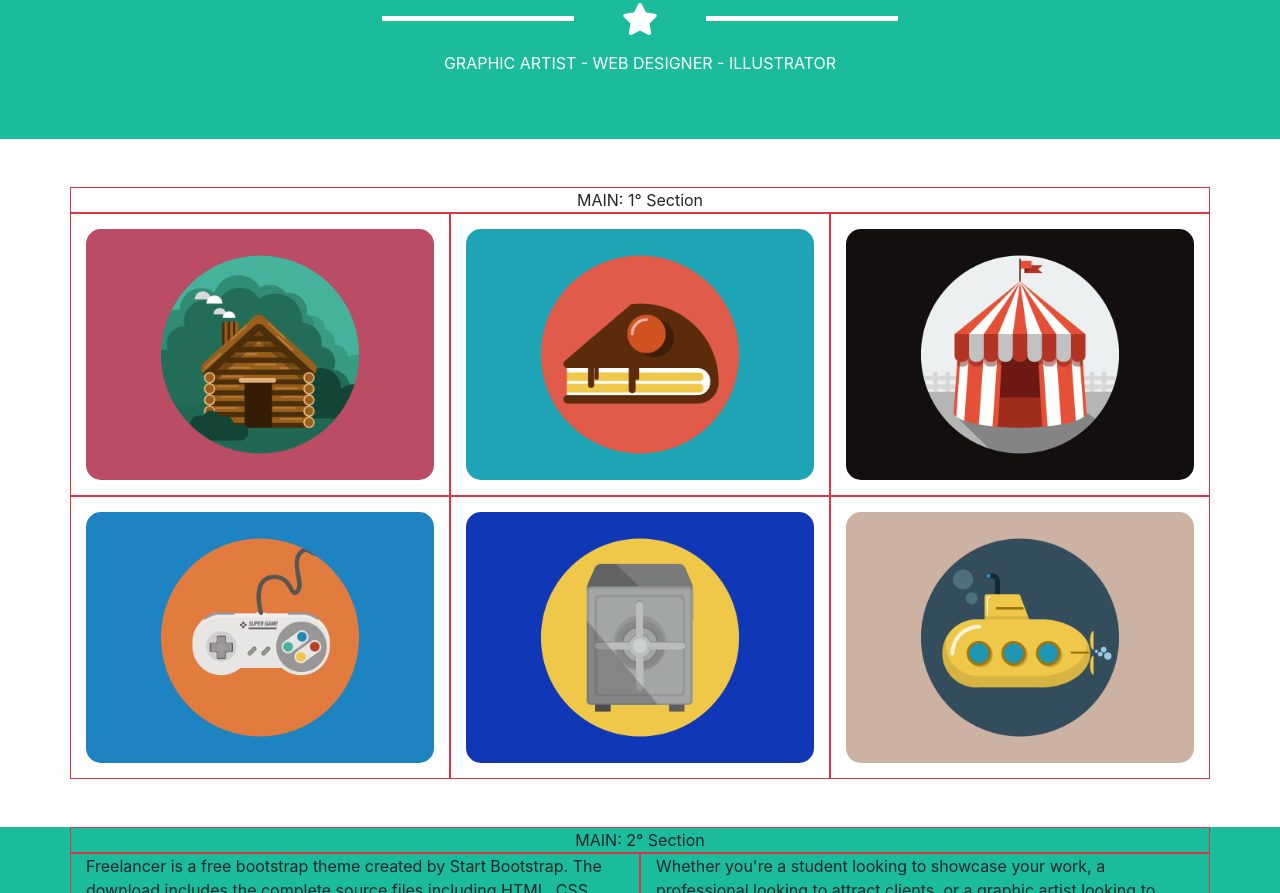
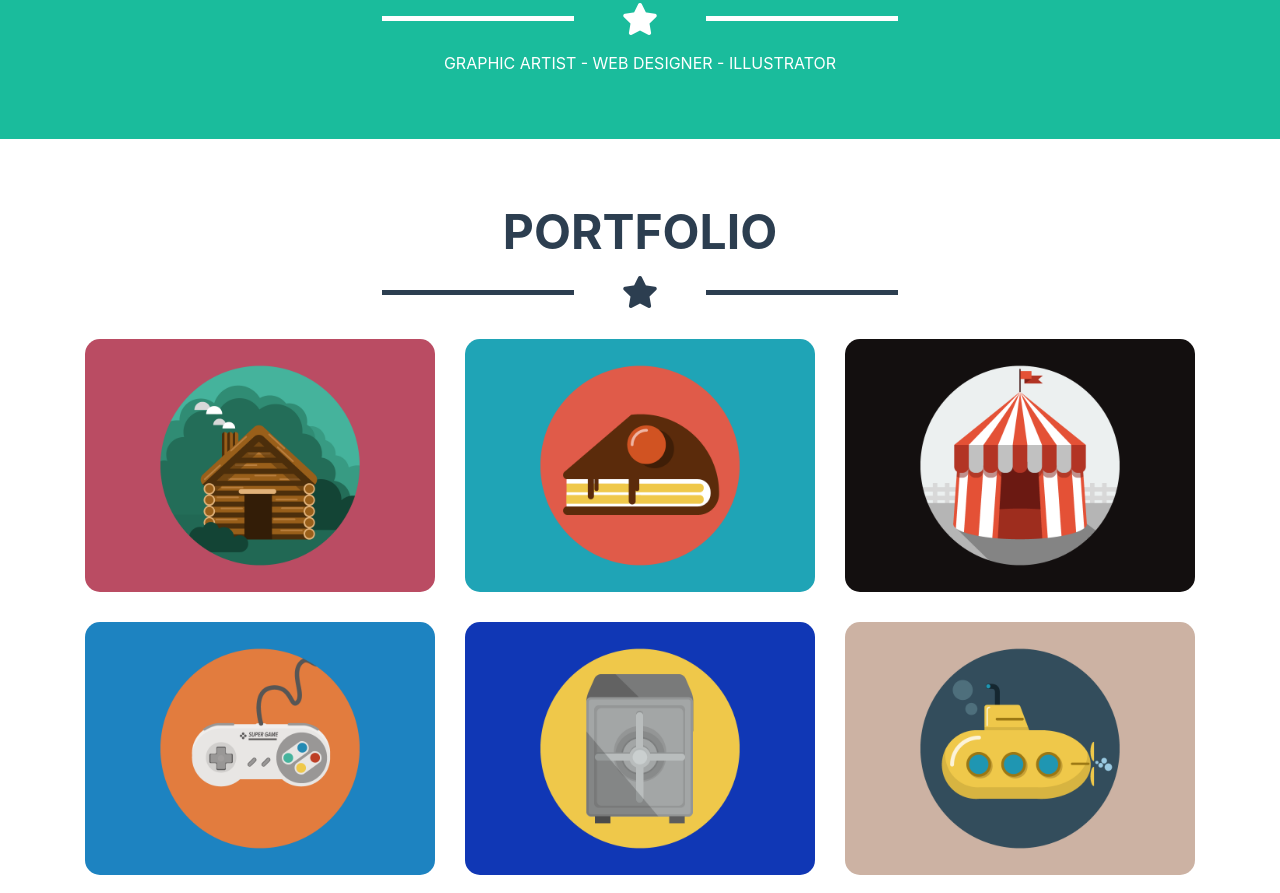
Before and after one commit to planeset94/html-css-bootstrap-freelancer, a plain HTML site: page index.html in a window 1280 px wide. Shown: the part 415-1308 px from the top of the page. Drawn offline with nearby package versions, Linux system fonts and the light colour scheme.

Commit message:
MAIN: 1° section -- DONE

```diff
--- a/assets/css/style.css
+++ b/assets/css/style.css
@@ -1,3 +1,5 @@
+        /* UTILITY CLASS  */
+
 ._bg_darkblue{
     background-color: #2C3E50;
 }
@@ -14,15 +16,25 @@
     background-color: white;
 }
 
-._pt-5{
-    padding-top:5rem;
+._text-darkblue{
+    color: #2C3E50;
+}
+
+
+
+
+._py-6{
+    padding:6rem 0;
+}
+._py-4{
+    padding:4rem 0;
 }
 /* [class*="col-"]{
     height: 100px;
 
 } */
-/* HEADER
-    JUMBO */
+/* HEADER - JUMBO */
+
 .jumbo-photo{
     width: 50%;
     height: 15rem;
@@ -32,17 +44,17 @@
     height: 100%;
 }
 
-.jumbo-title h1{
+.star-title h1{
     font-size: 3rem;
     font-weight: bold;
     margin:0;
 }
-.jumbo-flex div{
+.star-flex div{
     width: 15vw;
     height: 0.3rem;
-    background-color: white;
+
 }
-.jumbo-flex i{
+.star-flex i{
     font-size: 2rem;
 }
 
@@ -60,6 +72,20 @@
     height: 100%;
     border-radius: 15px;
 }
+
+
+
+
+
+
+
+
+
+
+
+
+
+
 
 
 /* MEDIA QUERY  */
--- a/index.html
+++ b/index.html
@@ -63,17 +63,17 @@
                 </div>
 
                 <div class="row">
-                    <div class="jumbo-title col-12 text-center">
-                        <h1 class="jumbo-title text-white">START BOOTSTRAP</h1>
+                    <div class="star-title col-12 text-center">
+                        <h1 class="text-white">START BOOTSTRAP</h1>
                     </div>
                 </div>
 
 
                 <div class="row">
-                    <div class="jumbo-flex col-12 py-3 d-flex justify-content-center align-items-center">
-                        <div class="line-left"></div>
+                    <div class="star-flex col-12 py-3 d-flex justify-content-center align-items-center">
+                        <div class="line-left _bg_white"></div>
                         <i class="fas fa-star text-white px-5"></i>
-                        <div class="line-right"></div>
+                        <div class="line-right _bg_white"></div>
                     </div>
                 </div>
 
@@ -91,39 +91,56 @@
 
     <!-- Main  -->
     <main>
-
-        <section class="section_one py-5 _bg_white">
+        <!-- 1° SECTION -->
+        <section class="section_one _py-4 _bg_white">
             <div class="container">
                 <div class="row">
-                    <div class="col-12 border border-danger text-center">MAIN: 1° Section</div>
+                    <div class="col-12">
+                        <div class="row">
+                            <div class="star-title col-12 text-center">
+                                <h1 class="_text-darkblue">PORTFOLIO</h1>
+                            </div>
+                        </div>
+
+                        <div class="row">
+                            <div class="star-flex col-12 py-3 d-flex justify-content-center align-items-center">
+                                <div class="line-left _bg_darkblue"></div>
+                                <i class="fas fa-star _text-darkblue px-5"></i>
+                                <div class="line-right _bg_darkblue"></div>
+                            </div>
+                        </div>
+
+                    </div>
                 </div>
-                <div class="row">
-                    <div class="square col-lg-4 col-md-6 col-xs-12 border border-danger">
-                        <div class="photo"><img src="./assets/img/cabin.png" alt="picture of a house "></div>
+                <div class=" row">
+                    <div class="square col-lg-4 col-md-6 col-xs-12">
+                        <div class="photo"><img src="./assets/img/cabin.png" alt="picture of a house ">
+                        </div>
                     </div>
-                    <div class="square col-lg-4 col-md-6 col-xs-12 border border-danger">
-                        <div class="photo"><img src="./assets/img/cake.png" alt="picture of a cake"></div>
+                    <div class="square col-lg-4 col-md-6 col-xs-12">
+                        <div class="photo"><img src="./assets/img/cake.png" alt="picture of a cake">
+                        </div>
                     </div>
-                    <div class="square col-lg-4 col-md-6 col-xs-12 border border-danger">
+                    <div class="square col-lg-4 col-md-6 col-xs-12">
                         <div class="photo"><img src="./assets/img/circus.png" alt="picture of a circus's tent"></div>
                     </div>
-                    <div class="square col-lg-4 col-md-6 col-xs-12 border border-danger">
+                    <div class="square col-lg-4 col-md-6 col-xs-12">
                         <div class="photo"><img src="./assets/img/game.png" alt="picture of a joystick game"></div>
                     </div>
-                    <div class="square col-lg-4 col-md-6 col-xs-12 border border-danger">
+                    <div class="square col-lg-4 col-md-6 col-xs-12">
                         <div class="photo"><img src="./assets/img/safe.png" alt="picture of a strongbox"></div>
                     </div>
-                    <div class="square col-lg-4 col-md-6 col-xs-12 border border-danger">
+                    <div class="square col-lg-4 col-md-6 col-xs-12">
                         <div class="photo"><img src="./assets/img/submarine.png" alt="picture of a submarine"></div>
                     </div>
-
 
                 </div>
 
 
             </div>
         </section>
-
+        <!-- /1° SECTION -->
+        <!-- 2° SECTION -->
         <section class="section_two _bg_green">
             <div class="container">
                 <div class="row">
@@ -145,9 +162,9 @@
                 </div>
             </div>
         </section>
+        <!-- /2° SECTION -->
 
-
-
+        <!-- 3° SECTION -->
         <section class="section_three _bg_white">
             <div class="container">
                 <div class="row">
@@ -161,7 +178,7 @@
                 </div>
             </div>
         </section>
-
+        <!-- 3° SECTION -->
 
 
     </main>
```
